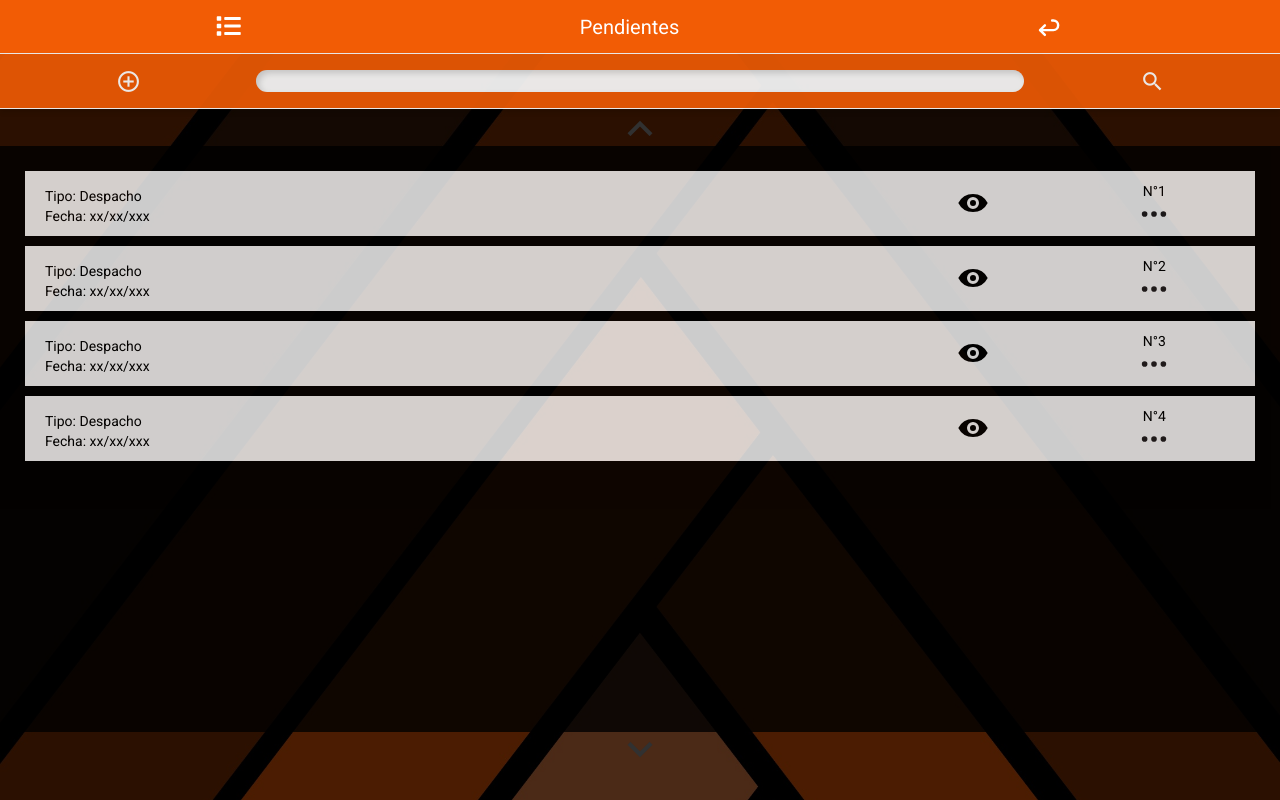
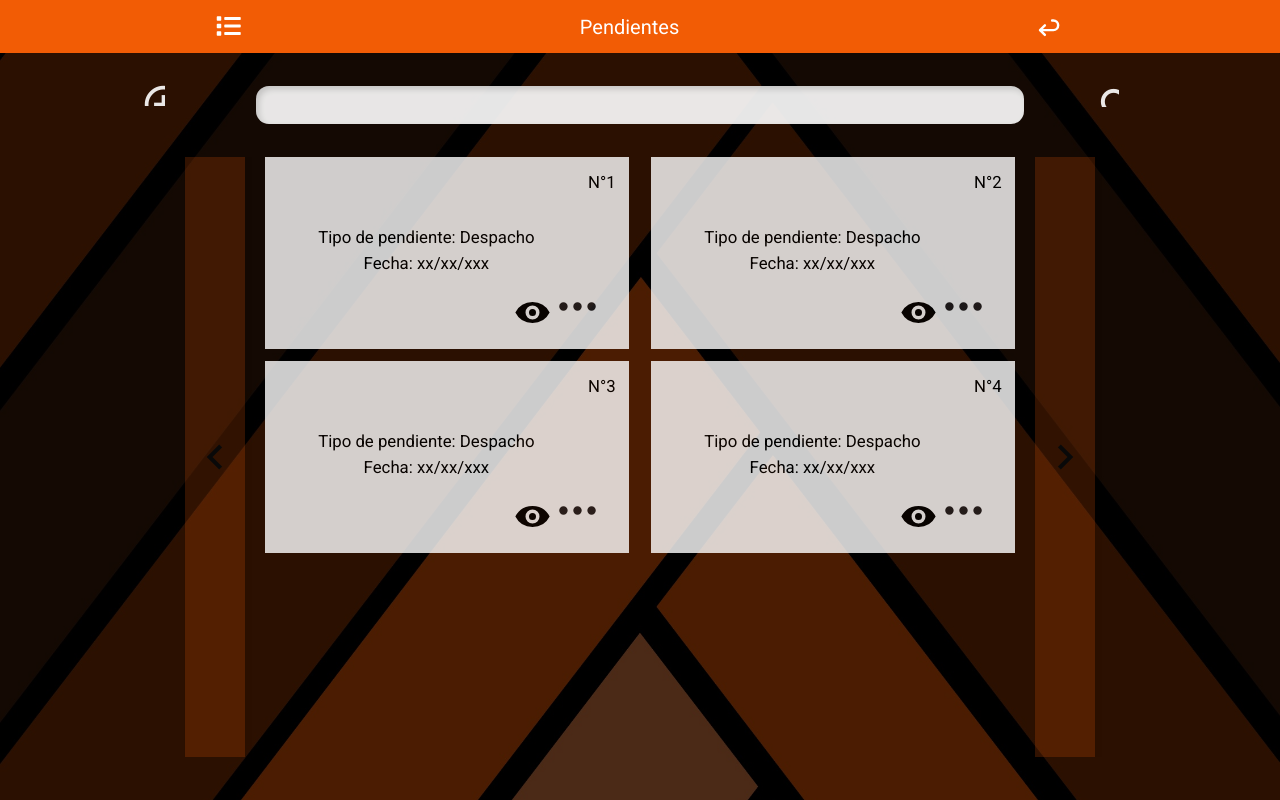
Before and after one commit to Maximiliano-alt/Manriquez_fullstack, an Angular app: page /pendientes in a window 1280 px wide. Built offline with nearby package versions, Linux system fonts and the light colour scheme.

Commit message:
refactor(list-pendientes-css): refactor design list-pendientes and added responsive.

```diff
--- a/src/app/pendientes/pages/list-pendientes/list-pendientes.component.css
+++ b/src/app/pendientes/pages/list-pendientes/list-pendientes.component.css
@@ -3,7 +3,6 @@
     width: 100vw;
     height: 7%;
     background: #F25C05 0% 0% no-repeat padding-box;
-    box-shadow: 0px 3px 6px #00000029;
     border-top: 1px solid #FFFFFF;
     border-bottom: 1px solid #FFFFFF;
     opacity: 0.9;
@@ -19,7 +18,7 @@
     align-items: center;
     justify-content: center;
 }
-.search .icon mat-icon{
+.search .icon a mat-icon{
     color: white;
     font-size: 25px;
     opacity: 1;
@@ -64,7 +63,6 @@
 }
 
 .container-ventas{
-
     width: 100vw;
     height: 100%;
     background-color: black;
@@ -98,7 +96,6 @@
 .item-icon{
     width: 15%;
     display: flex;
-
 }
 .item-icon img{
     width: 30px;
@@ -123,20 +120,127 @@
 }
 
 .up{
-
     height: 5%;
     width: 100vw;
     display: flex;
     align-items: center;
     justify-content: center;
+    margin-top: 4px;
 }
 .up mat-icon{
     color: rgb(49, 49, 49);
     height: 100%;
     width: 50%;
-    text-align: center;
     font-size: 50px;
     display: flex;
     align-items: center;
     justify-content: center;
 }
+
+.up mat-icon:hover{
+    background: #F25C05 0% 0% no-repeat padding-box;
+    opacity: 1;
+}
+
+@media screen and (min-width: 1024px){
+    .data-info, .number{
+        font-size: 120%;
+    }
+    .search{
+        height: 13%;
+        background-color: transparent;
+        border: 0;
+
+    }
+    .search .icon a mat-icon{
+        font-size: 45px;
+        transform: translate(25px, -11px);
+    }
+    .search .input input{
+        height: 37%;
+    }
+    .search .search-button mat-icon{
+        font-size: 47px;
+        transform: translate(-45px, -10px);
+    }
+    .container-general{
+        max-width: 1000px;
+        height: 75%;
+        flex-direction: row;
+        align-items: center;
+        margin: auto;
+    }
+    .up{
+        margin-top: 0;
+        height: 100%;
+        width: 10%;
+        display: flex;
+        flex-direction: column;
+        align-items: center;
+        justify-content: center;
+    }
+    .up mat-icon{
+        height: 10%;
+        width: 710%;
+        background: #F25C05 0% 0% no-repeat padding-box;
+        box-shadow: 0px 3px 6px #00000029;
+        opacity: 0.2;
+        transform: rotate(-90deg);
+    }
+    .container-ventas{
+        width: 75%;
+        height: 100%;
+        display: grid;
+        grid-template-columns: repeat(2, minmax(100px, 50%));
+        grid-template-rows: repeat(3, minmax(100px, 33.3%));
+        grid-row-gap: 12px;
+        grid-column-gap: 22px;
+        background-color: transparent;
+        overflow-y: hidden;
+        overflow-x: hidden;
+        padding: 0;
+    }
+    .item{
+        background: #FFFFFF 0% 0% no-repeat padding-box;
+        width: 100%;
+        height: 100%;
+    }
+    .item-info{
+        width: 80%;
+        padding: 0;
+        justify-content: center;
+        align-items: flex-end;
+        text-align: center;
+    }
+    .data-info{
+        width: 90%;
+        height: 15%;
+    }
+    .item-icon{
+        width: 10%;
+        height: 95%;
+        flex-direction: column;
+        justify-content: flex-end;
+    }
+    .item-icon img{
+        margin: 0;
+        width: 35px;
+        transform: translateX(-35px);
+    }
+    .item-number{
+        width: 10%;
+    }
+    .item-number .number{
+        width: 100%;
+        height: 67%;
+        margin-top: 5px;
+    }
+    .item-number .preview {
+        width: 70%;
+        height: 33%;
+    }
+    .item-number .preview img{
+        width: 45px;
+        transform: translateX(-30px);
+    }
+}
--- a/src/app/pendientes/pages/list-pendientes/list-pendientes.component.html
+++ b/src/app/pendientes/pages/list-pendientes/list-pendientes.component.html
@@ -16,7 +16,7 @@
 
 <div class="container-general">
 
-    <div style="margin-top: 4px;" class="up">
+    <div class="up">
         <mat-icon >expand_less</mat-icon>
     </div>
 
@@ -25,7 +25,7 @@
             <div class="item">
             	<div class="item-info">
             		<div class="data-info">
-            			Tipo: Despacho
+            			Tipo de pendiente: Despacho
             		</div>
             		<div class="data-info">
             			Fecha: xx/xx/xxx
@@ -46,7 +46,7 @@
             <div class="item">
             	<div class="item-info">
             		<div class="data-info">
-            			Tipo: Despacho
+            			Tipo de pendiente: Despacho
             		</div>
             		<div class="data-info">
             			Fecha: xx/xx/xxx
@@ -67,7 +67,7 @@
             <div class="item">
             	<div class="item-info">
             		<div class="data-info">
-            			Tipo: Despacho
+            			Tipo de pendiente: Despacho
             		</div>
             		<div class="data-info">
             			Fecha: xx/xx/xxx
@@ -88,7 +88,7 @@
             <div class="item">
             	<div class="item-info">
             		<div class="data-info">
-            			Tipo: Despacho
+            			Tipo de pendiente: Despacho
             		</div>
             		<div class="data-info">
             			Fecha: xx/xx/xxx
```
